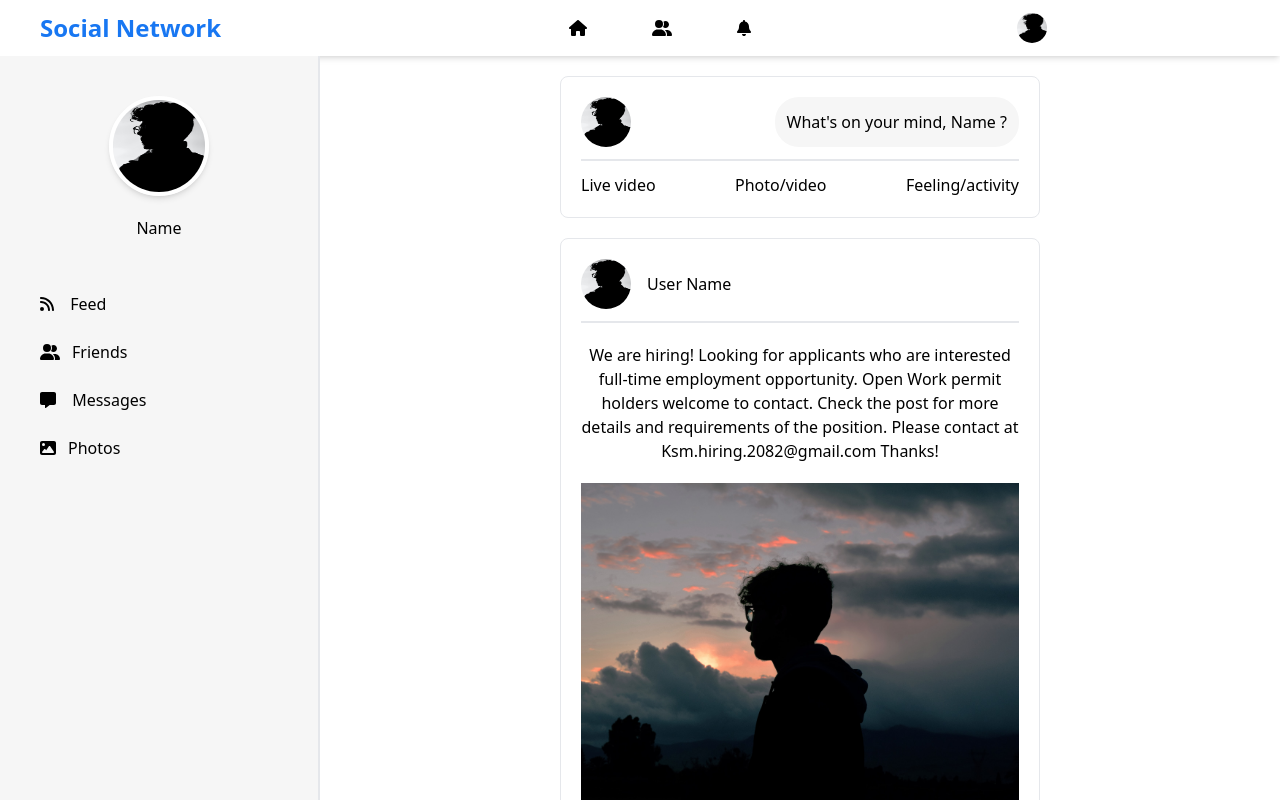
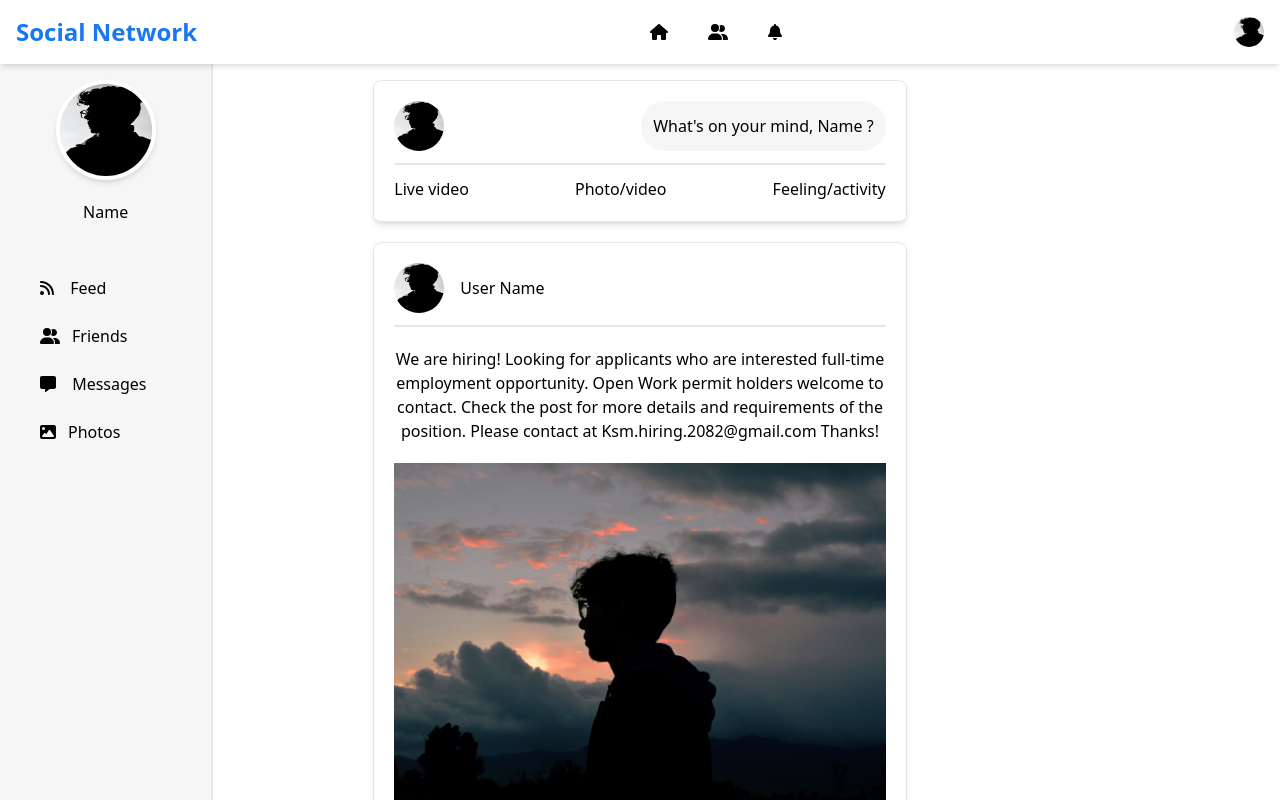
Before and after one commit to HelloBrijesh/Social-Network-MERN, a React (Vite) app in the folder client/: page /home in a window 1280 px wide. Shown: the top 800 px of the page. Built offline with nearby package versions, Linux system fonts and the light colour scheme.

Commit message:
Refactor : frontend code

```diff
--- a/client/src/components/Navbar.jsx
+++ b/client/src/components/Navbar.jsx
@@ -6,28 +6,24 @@ import { faBell } from "@fortawesome/free-solid-svg-icons";
 const Navbar = () => {
   return (
     <>
-      <nav className="flex justify-between py-3 items-center shadow-md">
-        <div className="w-2/5 text-blue text-2xl font-bold ms-10">
-          Social Network
-        </div>
-        <div className="flex w-1/5 justify-around">
-          <div>
+      <nav className="flex justify-between items-center shadow-md fixed w-full z-10 bg-white">
+        <div className="text-blue text-2xl font-bold ms-4">Social Network</div>
+        <div className="flex justify-around">
+          <div className="p-5">
             <FontAwesomeIcon icon={faHouse} />
           </div>
-          <div>
+          <div className="p-5">
             <FontAwesomeIcon icon={faUserGroup} />
           </div>
-          <div>
+          <div className="p-5">
             <FontAwesomeIcon icon={faBell} />
           </div>
         </div>
-        <div className="w-2/5">
-          <img
-            src="profileImage.jpg"
-            alt=""
-            className="w-[30px] h-[30px] rounded-full mx-auto"
-          />
-        </div>
+        <img
+          src="profileImage.jpg"
+          alt=""
+          className="w-[30px] h-[30px] rounded-full me-4"
+        />
       </nav>
     </>
   );
--- a/client/src/components/Post.jsx
+++ b/client/src/components/Post.jsx
@@ -7,7 +7,7 @@ import { faAnglesRight } from "@fortawesome/free-solid-svg-icons";
 const Post = () => {
   return (
     <>
-      <div className="w-2/4 mx-auto border rounded-lg p-5">
+      <div className="w-2/4 mx-auto border rounded-lg p-5 shadow-md">
         <div className="flex items-center border-b-2 pb-3">
           <img
             src="profileImage.jpg"
--- a/client/src/components/HomeSidebar.jsx
+++ b/client/src/components/Sidebar.jsx
@@ -4,7 +4,7 @@ import { faUserGroup } from "@fortawesome/free-solid-svg-icons";
 import { faMessage } from "@fortawesome/free-solid-svg-icons";
 import { faImage } from "@fortawesome/free-solid-svg-icons";
 
-const HomeSidebar = () => {
+const Sidebar = () => {
   return (
     <>
       <div className="">
@@ -38,4 +38,4 @@ const HomeSidebar = () => {
   );
 };
 
-export default HomeSidebar;
+export default Sidebar;
--- a/client/src/pages/Home.jsx
+++ b/client/src/pages/Home.jsx
@@ -1,17 +1,19 @@
 import Navbar from "../components/Navbar";
-import HomeSidebar from "../components/HomeSidebar";
+import Sidebar from "../components/Sidebar";
 import Post from "../components/Post";
 
 const Home = () => {
   return (
     <>
-      <Navbar />
-      <div className="flex h-screen relative z-0">
-        <div className="w-1/4 border-r-2 h-full bg-white-smoke py-5">
-          <HomeSidebar />
+      <div className="h-[60px]">
+        <Navbar />
+      </div>
+      <div className="flex">
+        <div className="h-screen fixed w-1/6 bg-white-smoke border-r-2">
+          <Sidebar />
         </div>
-        <div className="w-3/4 text-center">
-          <div className="w-2/4 mx-auto my-5 border rounded-lg p-5">
+        <div className="w-5/6 text-center mx-auto">
+          <div className="w-2/4 mx-auto my-5 border rounded-lg p-5 shadow-md">
             <div className="flex border-b-2 pb-3 justify-between">
               <img
                 src="profileImage.jpg"
@@ -28,9 +30,7 @@ const Home = () => {
               <p>Feeling/activity</p>
             </div>
           </div>
-          <div>
-            <Post />
-          </div>
+          <Post />
         </div>
       </div>
     </>
```
